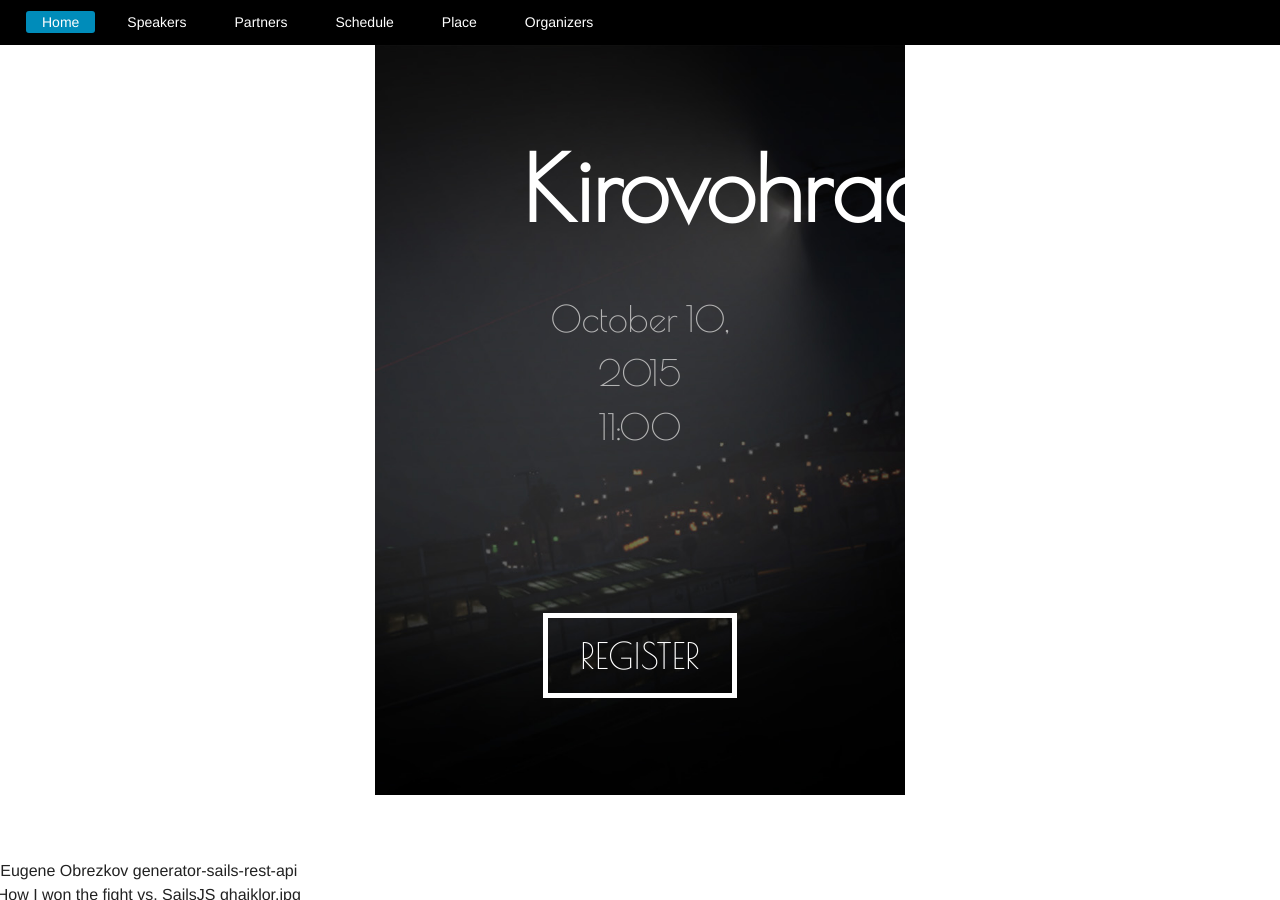
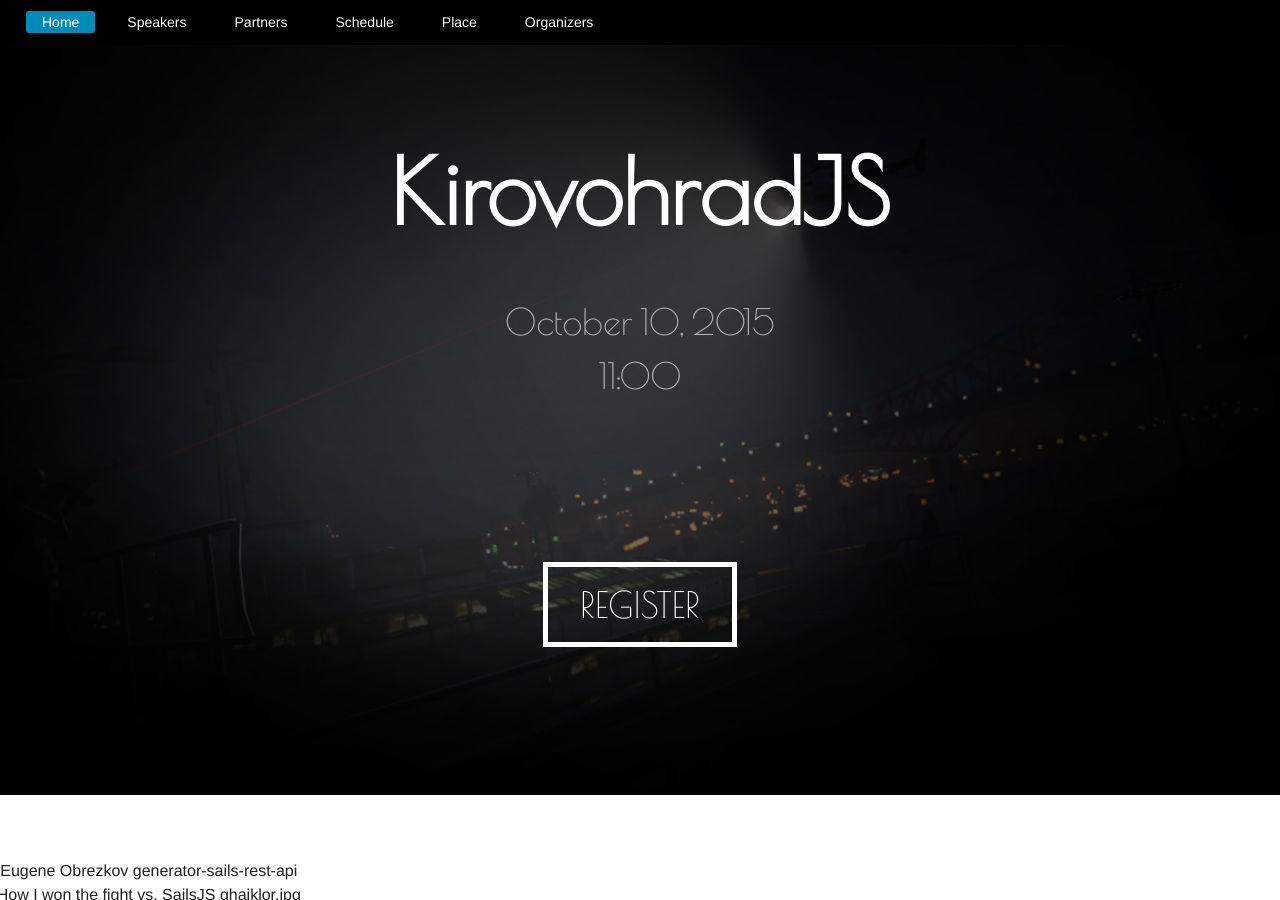
Before and after one commit to ghaiklor/kirovohradjs.com, a Jekyll site: the page built from index.html, in a window 1280 px wide and 900 px high. Built offline with Jekyll 4.4.1, drawn with Linux system fonts in a browser that asks for light colours.

Commit message:
Remove valign from header

```diff
--- a/_includes/header.html
+++ b/_includes/header.html
@@ -2,8 +2,8 @@
 
 <a name="header" data-magellan-destination="header"></a>
 
-<header class="row header full-width valign-middle no-selection">
-  <div class="large-12 medium-12 small-12 large-centered medium-centered small-centered columns valign-item">
+<header class="row header full-width no-selection">
+  <div class="large-12 medium-12 small-12 large-centered medium-centered small-centered columns text-center">
     <div class="row title">
       <div class="large-6 medium-8 small-10 large-centered medium-centered small-centered columns">
         <h1 class="large show-for-medium-up hide-for-small-only">{{ header.title }}</h1>
--- a/assets/css/styles.css
+++ b/assets/css/styles.css
@@ -47,6 +47,7 @@
 }
 
 header.header .row.title {
+  margin-top: 5rem;
   margin-bottom: 2rem;
 }
 
```
